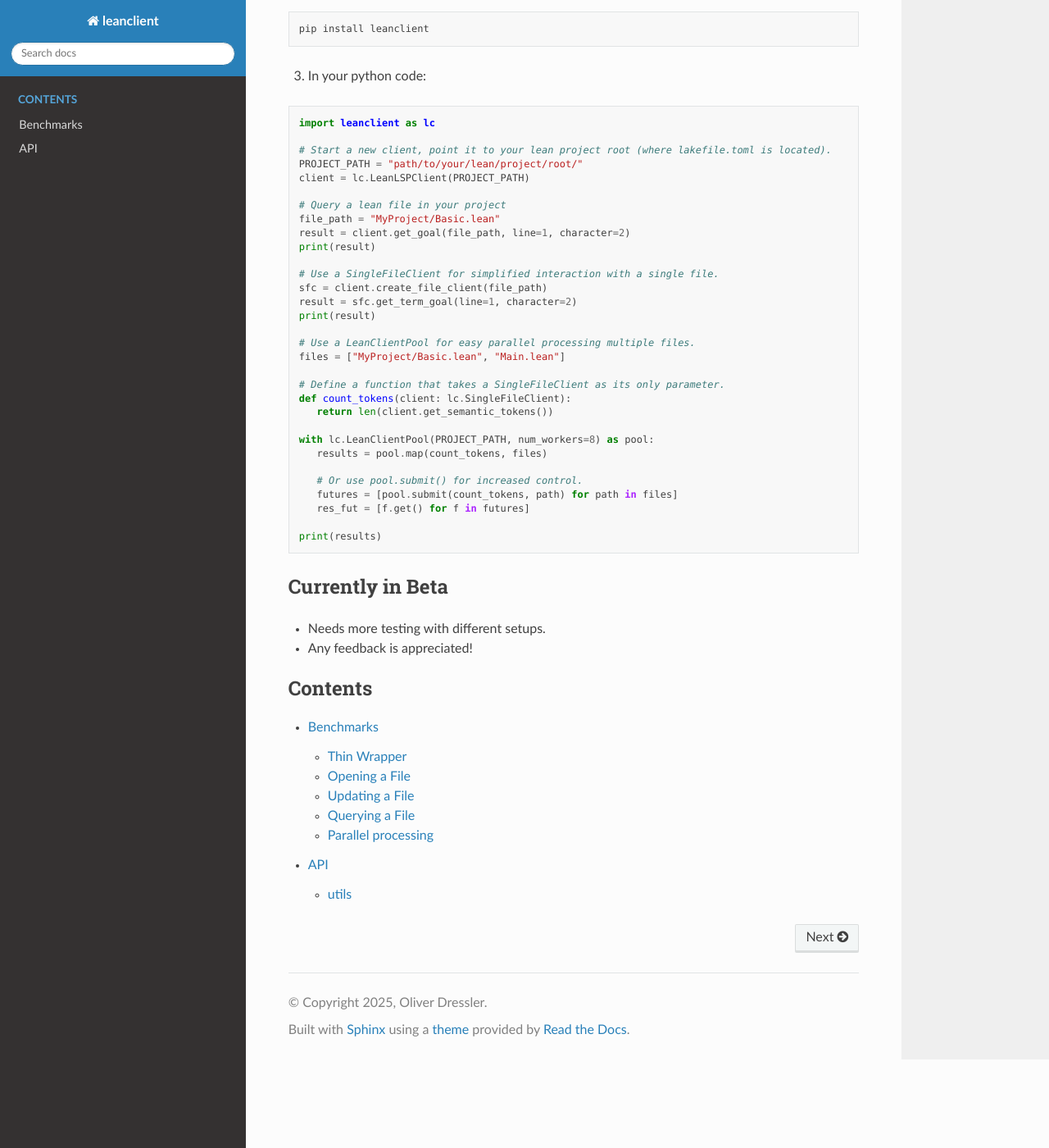
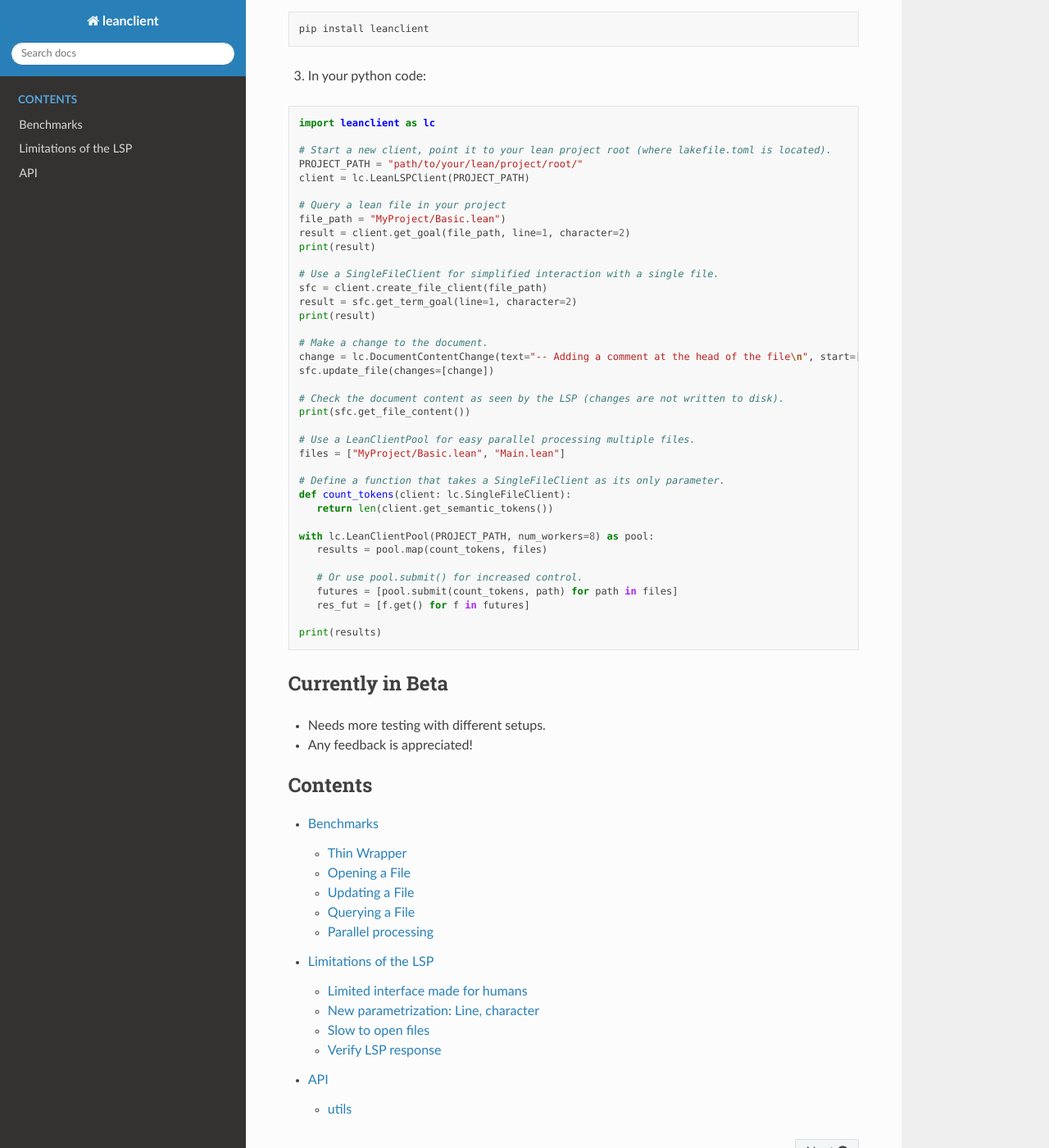
Before and after one commit to oOo0oOo/leanclient, a Sphinx documentation site: the page built from docs/source/index.rst, in a window 1280 px wide and 1400 px high, scrolled down 818 px. Shown: the whole window at 82% size. Built offline with Sphinx 7.4.7 and the Read the Docs theme 3.1.0, drawn with Linux system fonts in a browser that asks for light colours.

```diff
--- a/docs/source/index.rst
+++ b/docs/source/index.rst
@@ -48,7 +48,7 @@ Or try it locally:
    client = lc.LeanLSPClient(PROJECT_PATH)
 
    # Query a lean file in your project
-   file_path = "MyProject/Basic.lean"
+   file_path = "MyProject/Basic.lean")
    result = client.get_goal(file_path, line=1, character=2)
    print(result)
 
@@ -56,6 +56,13 @@ Or try it locally:
    sfc = client.create_file_client(file_path)
    result = sfc.get_term_goal(line=1, character=2)
    print(result)
+
+   # Make a change to the document.
+   change = lc.DocumentContentChange(text="-- Adding a comment at the head of the file\n", start=[0, 0], end=[0, 0])
+   sfc.update_file(changes=[change])
+
+   # Check the document content as seen by the LSP (changes are not written to disk).
+   print(sfc.get_file_content())
 
    # Use a LeanClientPool for easy parallel processing multiple files.
    files = ["MyProject/Basic.lean", "Main.lean"]
@@ -86,4 +93,5 @@ Currently in Beta
    :caption: Contents
 
    benchmarks
+   limitations
    api
--- /dev/null
+++ b/docs/source/limitations.rst
@@ -0,0 +1,29 @@
+Limitations of the LSP
+======================
+
+Limited interface made for humans
+---------------------------------
+
+The LSP only allows for a few requests, many require post-processing to be useful (e.g. the highlight range).
+Extending the LSP is possible in lean4 user space but not easy (see this `discussion on zulip <https://leanprover.zulipchat.com/#narrow/channel/270676-lean4/topic/User.20defined.20LSP.20extensions>`_).
+
+
+New parametrization: Line, character
+------------------------------------
+
+Usually the user provides these parameters. You will have to write a program that does this.
+If you change/update files using the LSP, you are additionally responsible for all white space and indentation.
+Bonus: If the LSP does not provide the position you need, you start parsing files manually...
+
+
+Slow to open files
+------------------
+
+Opening time for a file is the same as in the lean4 vscode extension (yellow bar). Subsequent updates are typically faster.
+
+
+Verify LSP response
+-------------------
+
+Verify the output of the LSP if possible, specially for methods labelled as "experimental".
+If you find any issues, please let me know!
--- a/pyproject.toml
+++ b/pyproject.toml
@@ -1,6 +1,6 @@
 [tool.poetry]
 name = "leanclient"
-version = "0.1.0b9"
+version = "0.1.0b10"
 description = "Interact with the Lean theorem prover language server"
 authors = ["Oliver Dressler <hey@oli.show>"]
 homepage = "https://github.com/oOo0oOo/leanclient"
```
Also changed, not shown: README.md (+12 -5 lines), 1 other file.
